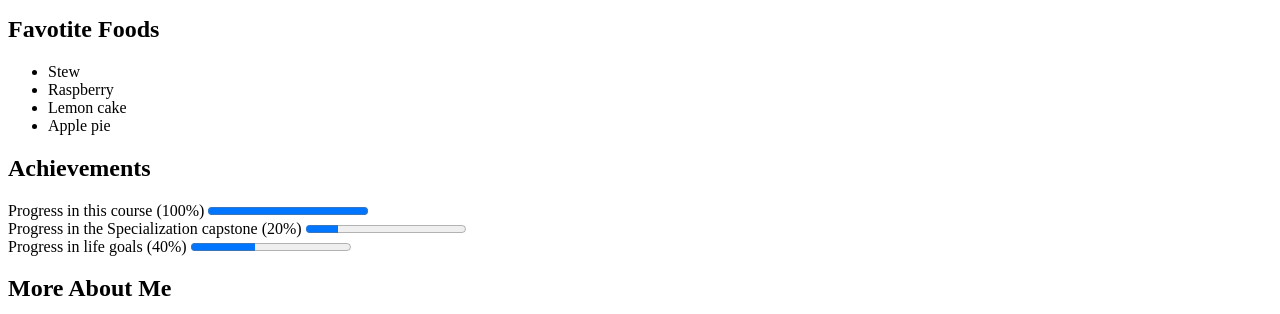
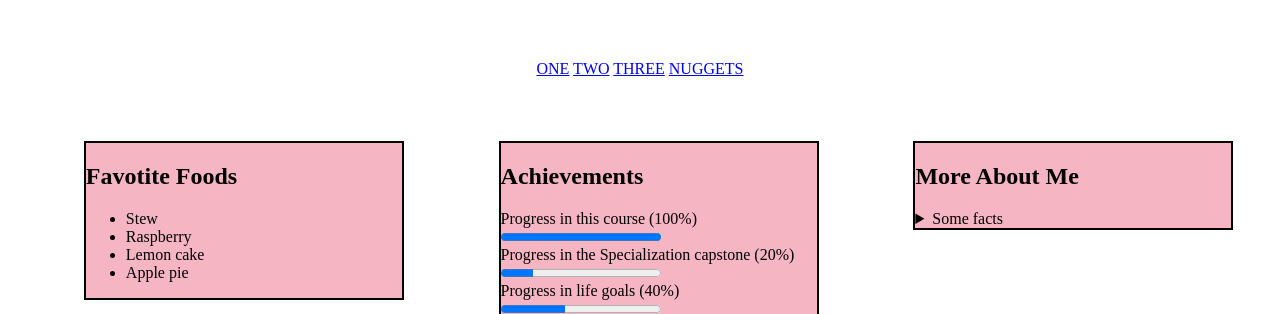
Before and after one commit to zestybleach/zestybleach.github.io, a plain HTML site: page index.html in a window 1280 px wide. Shown: the part 102-416 px from the top of the page. Drawn offline with Linux system fonts and the light colour scheme.

Commit message:
Update index.html

```diff
--- a/index.html
+++ b/index.html
@@ -3,7 +3,7 @@
 <head>
 	<meta charset="UTF-8">
 	<title>Home Page</title>
-	<link rel="stylesheet" href="final.css">
+	<link rel="stylesheet" href="styles.css">
 </head>
 <body>
 	<header>
```
